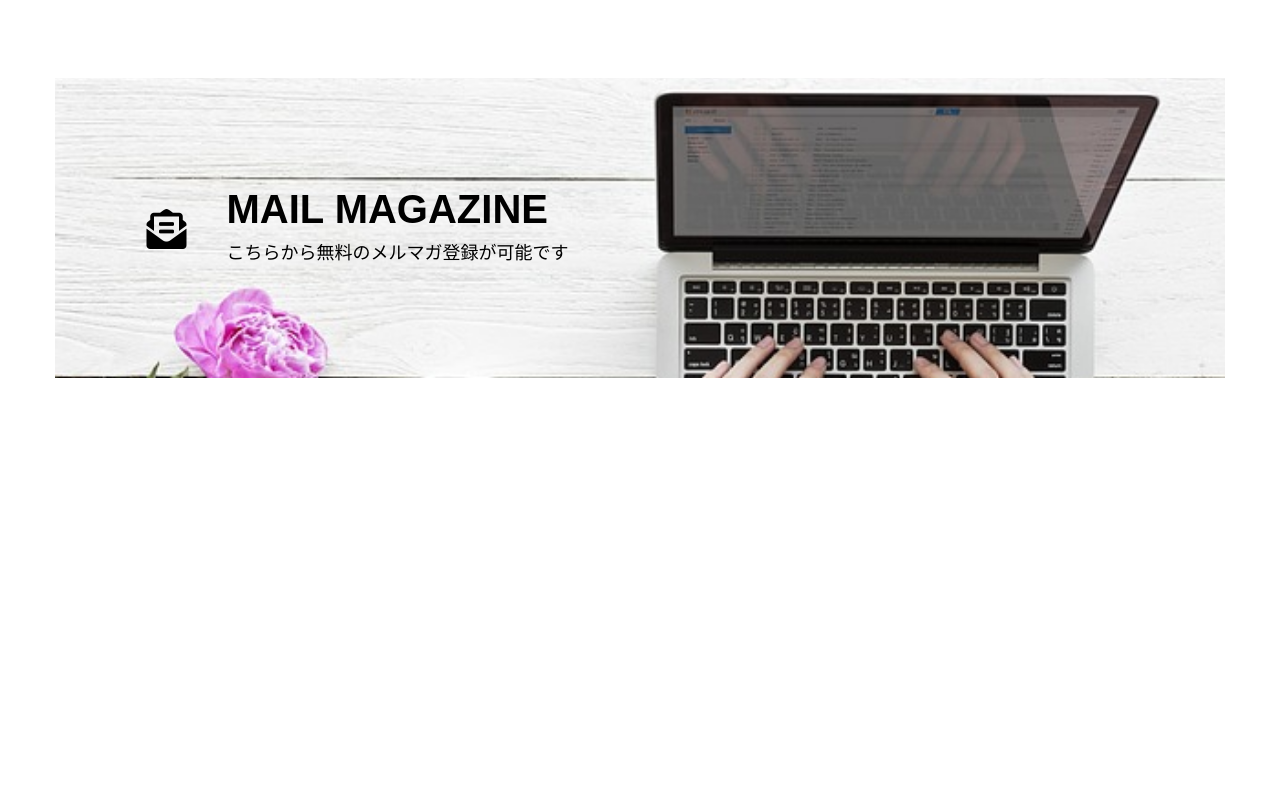
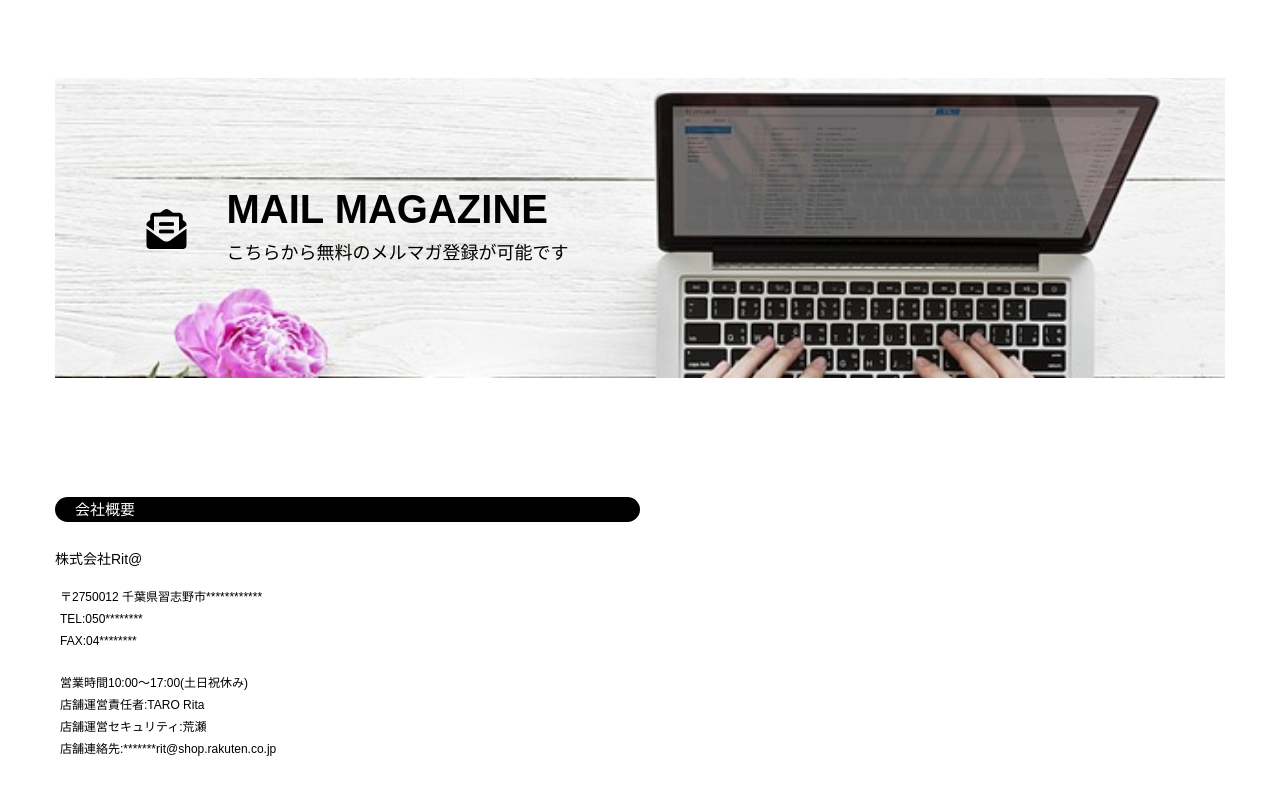
Before and after one commit to peppertaro/RitaClone, a React (Create React App) app: page / in a window 1280 px wide. Shown: the part 3272-4067 px from the top of the page. Before the commit the page ends 3732 px from the top, so only its background shows below. Built offline with nearby package versions, Linux system fonts and the light colour scheme.

Commit message:
created Corporate section

```diff
--- a/src/App.js
+++ b/src/App.js
@@ -8,6 +8,7 @@ import NewProd from './Components/New_Prod';
 import Recommend from './Components/Recommend';
 import Category from './Components/Category';
 import MailMagazine from './Components/MailMagazine';
+import Corporate from './Components/Corp'
 class App extends React.Component {
   render() {
     return (
@@ -24,6 +25,7 @@ class App extends React.Component {
         <Recommend />
         <Category />
         <MailMagazine />
+        <Corporate />
       </div>
     );
   }
--- a/src/App.scss
+++ b/src/App.scss
@@ -183,6 +183,20 @@ svg {
   font-size:2rem;
 }
 
+/*---------CorpTemplate------*/
+.CorpSection{
+  margin-top:5%;
+}
+
+.InfoTitle{
+  color:#fff;
+  background-color:#000;
+  padding:.5rem 2rem;
+  line-height:1.5rem;
+  border-radius:2rem;
+  font-size:1.5rem;
+}
+
 /*----------TopAd------------*/
 .adSection{
   height:20rem;
@@ -325,7 +339,7 @@ svg {
 /*---------MailMagazineAd------*/
 .MailMagazineBox{
   position: relative;
-  margin: 8rem 0;
+  margin-top: 8rem;
 }
 
 .MM-img{
@@ -358,6 +372,25 @@ svg {
   padding:3rem;
 }
 
+/*--------Corporate------------*/
+.Corporate{
+  margin: 10% 0;
+}
+
+.corpName{
+  padding:2rem 0;
+  font-size:1.4rem;
+}
+
+.corpInfos{
+  padding:1rem 0;
+}
+
+.corpInfo{
+  padding:.5rem;
+  font-size:1.2rem;
+}
+
 /*---------Responsive----------*/
 @media (min-width: 576px) {
     .container {
@@ -374,4 +407,7 @@ svg {
     .container {
       max-width: 1170px;
     }
+    .Corporate{
+      width:50%;
+    }
   }
--- a/src/Components/Corp.js
+++ b/src/Components/Corp.js
@@ -0,0 +1,28 @@
+import React from 'react';
+class Corporate extends React.Component {
+    render() {
+        return (
+            <div className="CorpSection">
+                <div className="container">
+                    <div className="Corporate">
+                        <h3 className="InfoTitle">会社概要</h3>
+                        <div className="corpDetail corpInfos">
+                            <h4 className="corpName">株式会社Rit@</h4>
+                            <p className="corpAddr corpInfo">〒2750012 千葉県習志野市************</p>
+                            <p className="corpTel corpInfo">TEL:050********</p>
+                            <p className="corpFax corpInfo">FAX:04********</p>
+                        </div>
+                        <div className="corpAdmi corpInfos">
+                            <p className="corpHour corpInfo">営業時間10:00～17:00(土日祝休み)</p>
+                            <p className="corpAdmiName corpInfo">店舗運営責任者:TARO Rita</p>
+                            <p className="corpSecAdminName corpInfo">店舗運営セキュリティ:荒瀬</p>
+                            <p className="corpEmail corpInfo">店舗連絡先:*******rit@shop.rakuten.co.jp</p>
+                        </div>
+                    </div>
+                </div>
+            </div>
+         );
+    }
+}
+
+export default Corporate;
```
